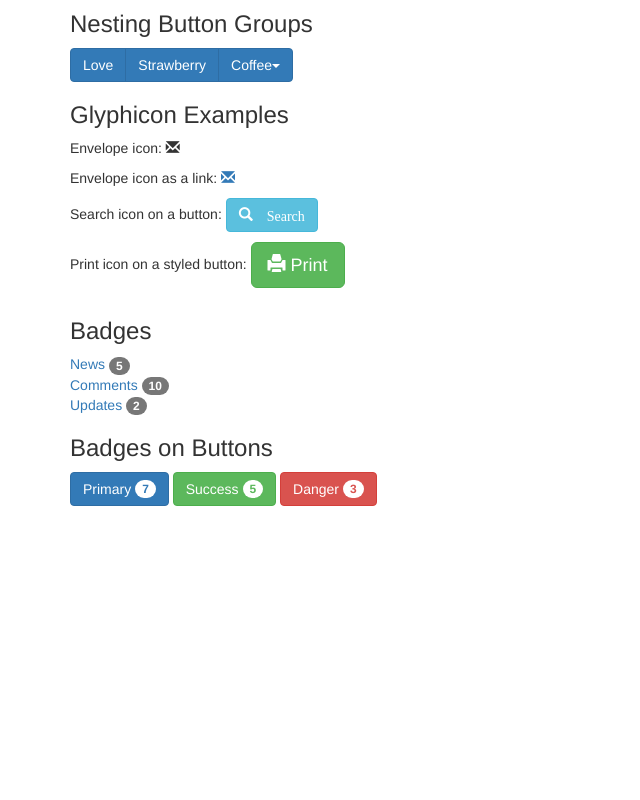
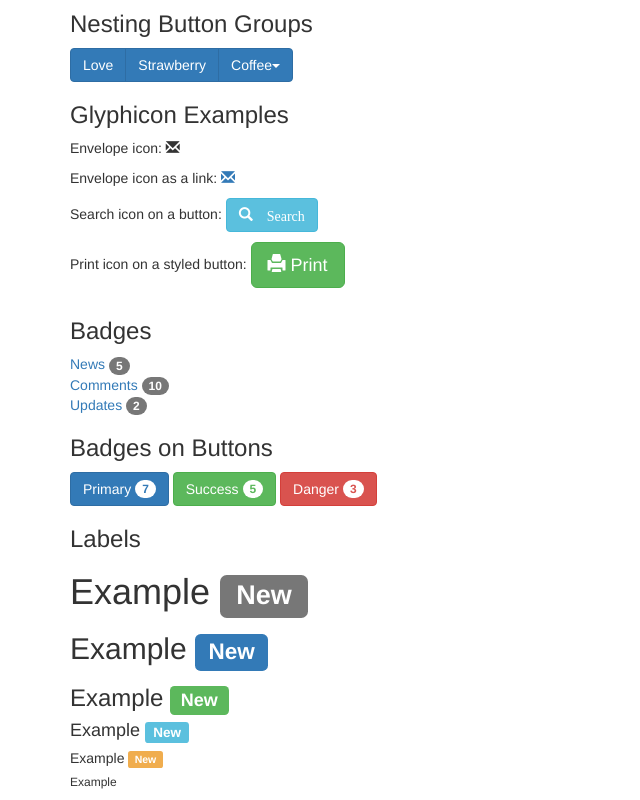
Before and after one commit to haburina/hello, a plain HTML site: page index.html in a window 1280 px wide. Shown: the part 489-1289 px from the top of the page, without its empty margins (0-640 px from the left). Before the commit the page ends 995 px from the top, so only its background shows below. Drawn offline with nearby package versions, Linux system fonts and the light colour scheme.

Commit message:
fkrgrtmhk

```diff
--- a/index.html
+++ b/index.html
@@ -73,5 +73,15 @@
       <button type="button" class="btn btn-danger">Danger <span class="badge">3</span></button>
     </div>
 
+    <div class="container">
+      <h3>Labels</h3>
+      <h1>Example <span class="label label-default">New</span></h1>
+      <h2>Example <span class="label label-primary">New</span></h2>
+      <h3>Example <span class="label label-success">New</span></h3>
+      <h4>Example <span class="label label-info">New</span></h4>
+      <h5>Example <span class="label label-warning">New</span></h5>
+      <h6>Example <span class="label label-link">New</span></h6>
+    </div>
+
   </body>
 </html>
```
